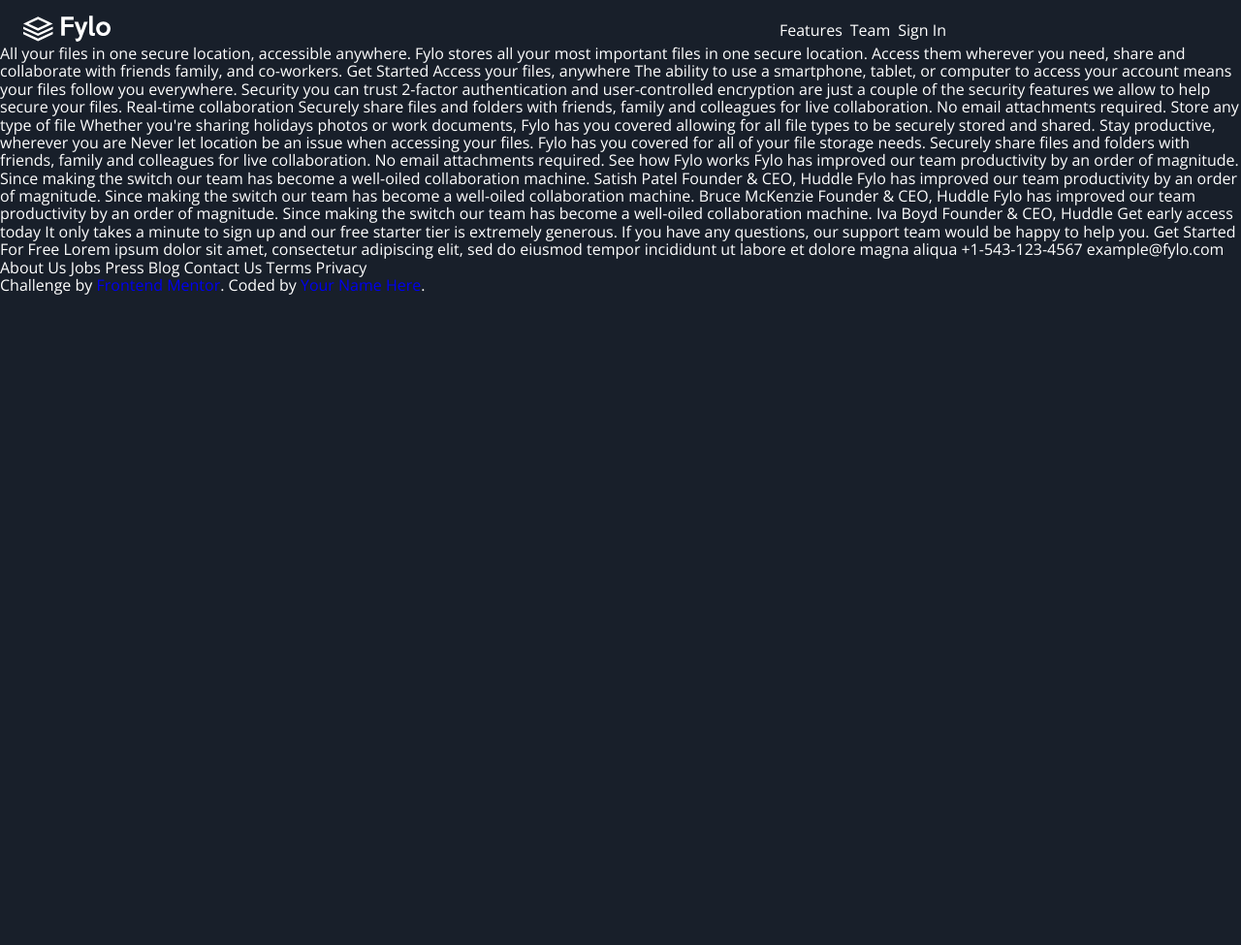
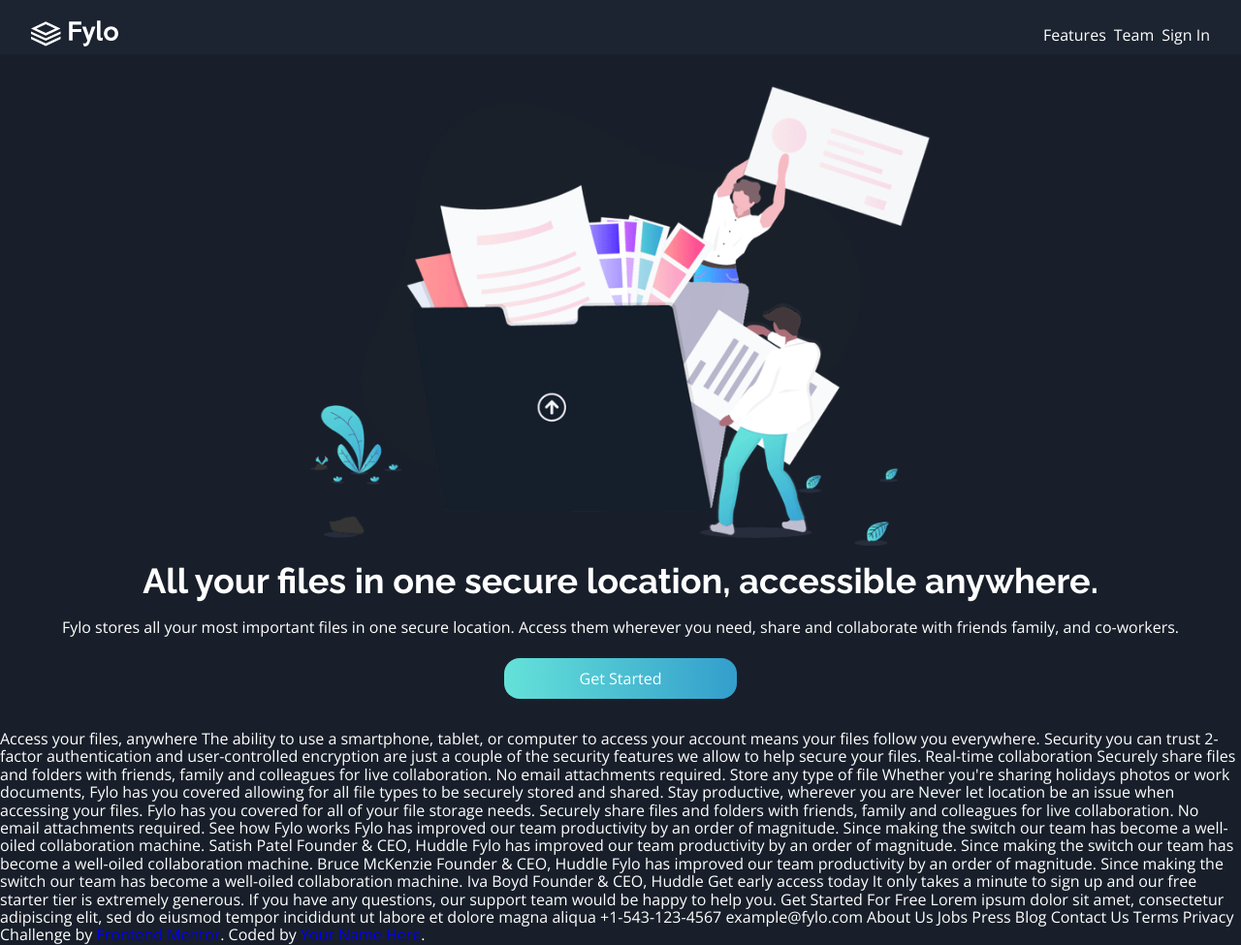
Before and after one commit to fran-cisko/landing-page_frontend-mentor_mfirst, a plain HTML site: page index.html in a window 1280 px wide. Shown: the whole page at 97% size. Before the commit the page ends 800 px from the top, so only its background shows below. Drawn offline with nearby package versions, Linux system fonts and the light colour scheme.

Commit message:
home section finished

```diff
--- a/index.html
+++ b/index.html
@@ -11,8 +11,8 @@
 
 </head>
 <body>
-  <header class="header">
-    <nav class="nav container">
+  <header class="header container">
+    <nav class="nav">
       <figure class="nav__logo">
         <img class="nav__svg" src="images/logo.svg" alt="">
       </figure>
@@ -25,13 +25,27 @@
       </div>
     </nav>
   </header>
+  <main class="container">
+    <section class="home__container section" id="home">
+          <img class="home__img" src="./images/illustration-intro.png" alt="" >
+        <h1> All your files in one secure location, accessible anywhere.</h1>
+        <p class="home__description">
+          Fylo stores all your most important files in one secure location. Access them wherever
+          you need, share and collaborate with friends family, and co-workers.
+        </p>
+        <a class="btn-cta" href="#">Get Started</a>
+    </section>
 
-<div>  All your files in one secure location, accessible anywhere.
+  </main>
+  <footer>
 
-  Fylo stores all your most important files in one secure location. Access them wherever
-  you need, share and collaborate with friends family, and co-workers.
+  </footer>
 
-  Get Started
+<div>
+
+
+
+
 
   Access your files, anywhere
 
--- a/styles.css
+++ b/styles.css
@@ -31,8 +31,9 @@
 
   --body-font: 'Open Sans', sans-serif;
   --spotlight-font: 'Raleway', sans-serif;   /* Headings, Call-to-actions, Header Navigation */
+  --p-line-height:1.5rem;/*description especifications*/
   --biggest-font-size: 2.5rem;
-  --h1-font-size: 1.5rem;
+  --h1-font-size: 1.4rem;
   --h2-font-size: 1.25rem;
   --h3-font-size: 1rem;
   --normal-font-size: .875rem; /*body copy 14px according to designer's request
@@ -94,6 +95,17 @@ h1, h2, h3 {
   color: var(--white);
   font-weight: var(--font-bold);
   font-family: var( --spotlight-font);
+  /*margin:0; sino el navegador me toma el margen de normalize.css*/
+}
+h1{
+  font-size: var(--h1-font-size);
+  line-height: 2rem;
+}
+h2{
+  --h2-font-size: 1.75rem;
+}
+h3{
+  --h3-font-size: 1.25rem;
 }
 
 ul {
@@ -107,11 +119,11 @@ a {
   text-decoration: none;
 }
 
-img,
+/* img,
 video {
   max-width: 100%;
   height: auto;
-}
+} */
 
 button,
 input {
@@ -134,7 +146,7 @@ input {
 
 /*=============== REUSABLE CSS CLASSES ===============*/
 .section {
-  padding: 4.5rem 0 2.5rem;
+  padding: 2rem 0;
 }
 
 .section__title {
@@ -145,38 +157,89 @@ input {
   margin-bottom: var(--mb-2);
 }
 
-.container {
-  max-width: 968px;
-  margin-left: 1rem;
-  margin-right: 1rem;
+
+.container{
+  max-width: 80rem;
+  padding: 0 2rem;
+  /* padding-inline: 2rem;   */
+  /* margin:0 auto;or width: 90% */
+  margin-inline: auto;
+  overflow: hidden;
 }
-/* --padding-container: 60px 0; */
+
 .grid {
   display: grid;
-  gap: 1.5rem;
+  gap:var(--gap, 1.5rem);
+}
+.flex{
+display: flex;
+gap: var(--gap, 1rem);
+}
 
+.btn-cta{
+  text-decoration:none;
+  padding: 0.75rem 0.75rem;
+  width: 15rem;
+  background: var(--gradient);
+  border-radius: 1rem;
+  color:var(--white);
+  place-self:center;
 }
 
 /*===== Nav ======*/
+.header{
+background-color: var(--bg-intro-email-singup);
+width: 100%;
+height: 3.5rem;
+}
+
 .nav{
+  height: 100%;
   display:flex;
   justify-content: space-between;
   align-items: center;
-  background-color: var(--bg-main);
-  padding: 1rem .5rem 0 .5rem;
+  padding: 1rem 0 0 0;
 
 }
 
 .nav__list{
   display: flex;
   flex-direction: row;
-  gap:.5rem;
+  column-gap:.5rem;
 
 }
 .nav__items{
   font-weight: var(--font-light);
 }
 
-.nav__logo{
+/* .nav__logo{
   width: 90px;
+} */
+.nav__svg{
+/* max-width: 100%; */
+width:90px;
 }
+
+.home__container{
+  /* height: calc(100vh); */
+  display: grid;
+  gap:1.25rem;
+  text-align: center;
+}
+.home *{
+  outline: 1px solid wheat;
+}
+.home__figure{
+height: auto;
+}
+.home__img{
+margin:auto;
+/* display:block; */
+width:100%;
+object-fit: cover;
+max-width:40rem;
+
+}
+.home__description{
+line-height: var(--p-line-height);
+}
```
Also changed, not shown: normalize.css.
